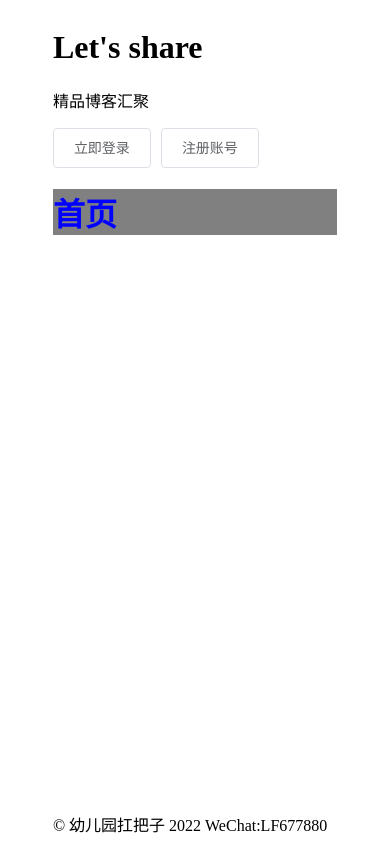
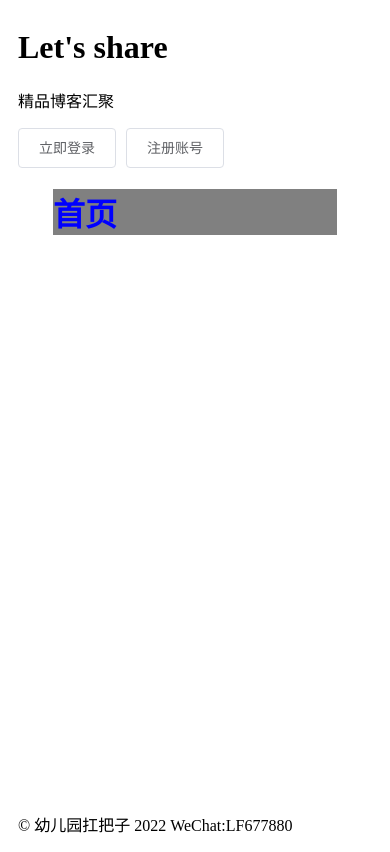
Before and after one commit to yubingjun/vue-share-blogs, a Vue app: page / in a window 390 px wide. Built offline with nearby package versions, Linux system fonts and the light colour scheme.

Commit message:
添加媒体查询

```diff
--- a/src/App.vue
+++ b/src/App.vue
@@ -21,9 +21,21 @@ export default {
 </script>
 
 <style lang="less">
+
 html,body, #app {
   height:100%;
 }
+
+@media (max-width: 768px) { // 也就是说0-768的宽度使用下面的样式   响应式
+  #app {
+    grid-template-columns: 10px auto 10px;
+    #header,#footer {
+      padding-left: 10px;
+      padding-right: 10px;
+    }
+  }
+}
+
 #app {
   display: grid;
   grid-template-columns: 12% auto 12%;
```
